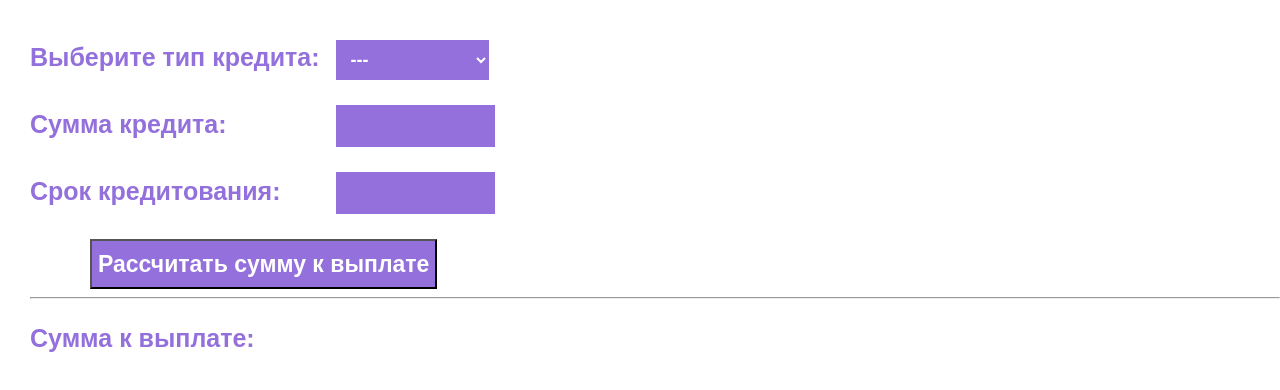
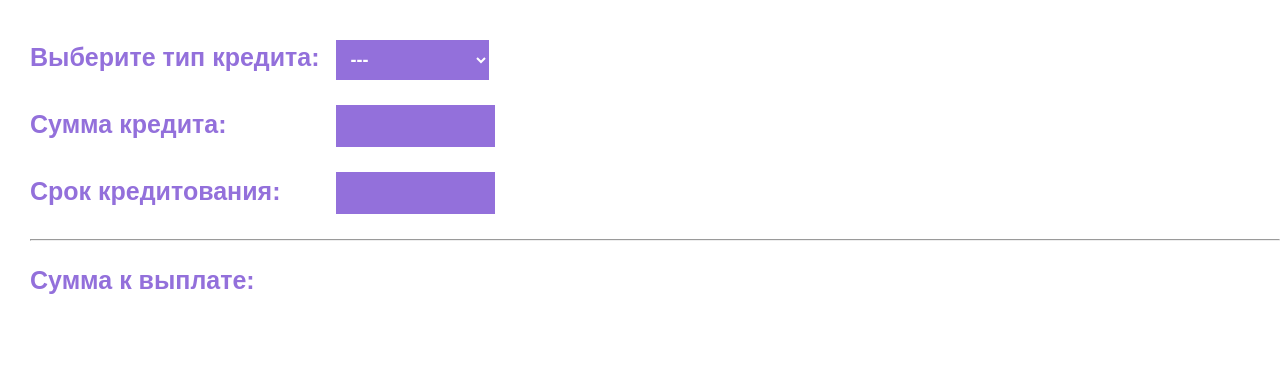
Before and after one commit to GreeZAld/calc, a React (Create React App) app: page / in a window 1280 px wide. Shown: the top 390 px of the page. Built offline with nearby package versions, Linux system fonts and the light colour scheme.

Commit message:
button deleted

```diff
--- a/src/components/input.js
+++ b/src/components/input.js
@@ -13,7 +13,7 @@ class Input extends Component {
     this.handleChange = this.handleChange.bind(this);
     this.handleChange1 = this.handleChange1.bind(this);
     this.handleChange2 = this.handleChange2.bind(this);
-    this.handleClick = this.handleClick.bind(this);
+    this.calculateSum = this.calculateSum.bind(this);
   }
 
   handleChange(event) {
@@ -28,14 +28,15 @@ class Input extends Component {
     this.setState({option: event.target.value});
   }
 
-  handleClick(event) {
+  calculateSum = () => {
     this.setState({
       summ: parseFloat(this.state.value) +
       (parseFloat(this.state.value) * (this.state.option / 12) / 100) *
       this.state.month,
     });
-    event.preventDefault();
-  }
+    var sum = this.summ;
+    return sum;
+  };
 
   render() {
     const value = this.state.value;
@@ -52,10 +53,10 @@ class Input extends Component {
             <option value="0.5">для умных</option>
           </select></h3>
           <h3>Сумма кредита: <input type="text" id="money" value={value}
-                            onChange={this.handleChange}/></h3>
+                                    onChange={this.handleChange}/></h3>
           <h3>Срок кредитования: <input type="text" id="term" value={month}
-                           onChange={this.handleChange1}/></h3>
-          <button onClick={this.handleClick}>Рассчитать сумму к выплате</button>
+                                        onChange={this.handleChange1}
+                                        onKeyUp={this.calculateSum}/></h3>
           <hr/>
           <h3>Сумма к выплате: <text id="out">{summ}</text></h3>
 
--- a/src/index.js
+++ b/src/index.js
@@ -2,7 +2,5 @@ import React from 'react';
 import ReactDOM from 'react-dom';
 import './index.css';
 import App from './App';
-import registerServiceWorker from './registerServiceWorker';
 
 ReactDOM.render(<App />, document.getElementById('root'));
-registerServiceWorker();
```
